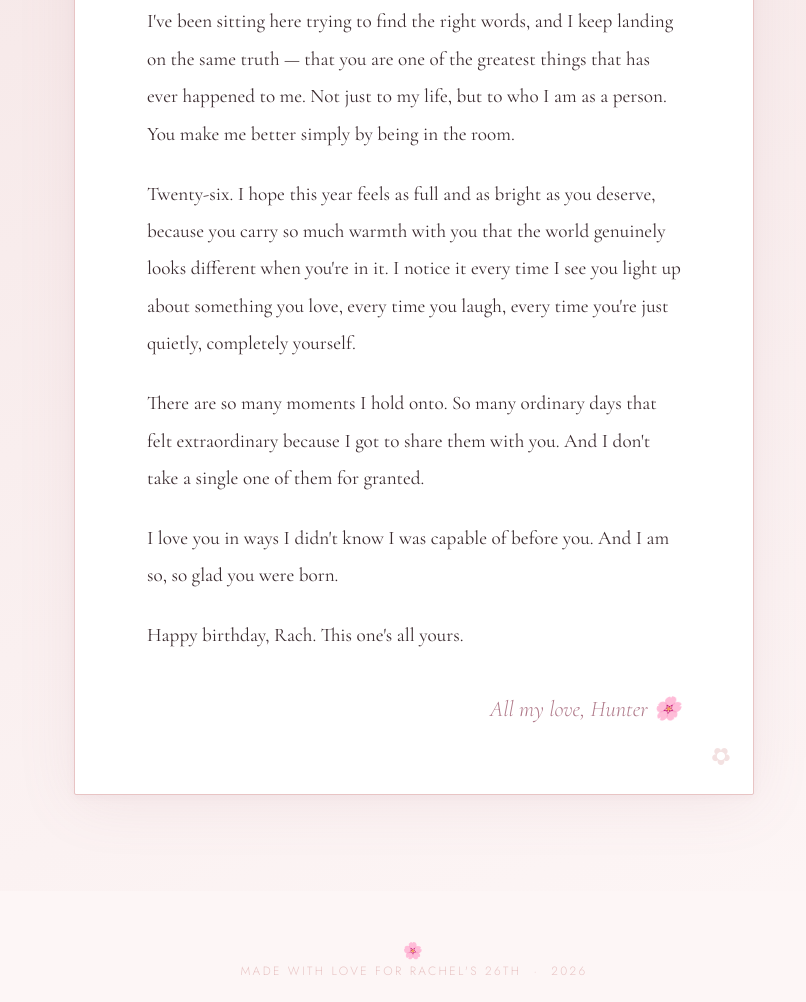
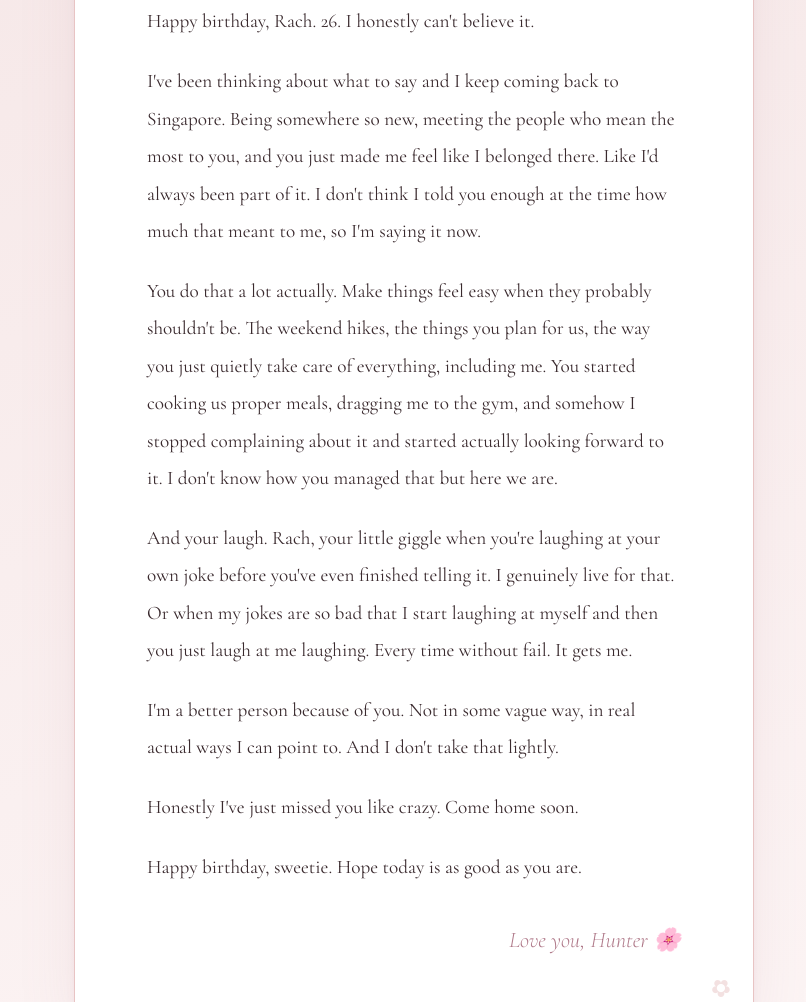
Before and after one commit to huhungosaur/Rachel-birthday, a plain HTML site: page index.html in a window 1280 px wide. Shown: the part 1798-2800 px from the top of the page, without its empty margins (226-1032 px from the left). Drawn offline with nearby package versions, Linux system fonts and the light colour scheme.

Commit message:
Add files via upload

```diff
--- a/index.html
+++ b/index.html
@@ -342,7 +342,7 @@
     <div class="hero-flourish">🌸</div>
     <p class="hero-sub">Happy Birthday</p>
     <h1 class="hero-name">Rachel</h1>
-    <p class="hero-age">Twenty — Six</p>
+    <p class="hero-age">Twenty Six</p>
     <div class="scroll-hint">
       <span>↓</span>
       scroll
@@ -394,24 +394,30 @@
 
       <div class="letter-body">
         <p>
-          I've been sitting here trying to find the right words, and I keep landing on the same truth — that you are one of the greatest things that has ever happened to me. Not just to my life, but to who I am as a person. You make me better simply by being in the room.
+          Happy birthday, Rach. 26. I honestly can't believe it.
         </p>
         <p>
-          Twenty-six. I hope this year feels as full and as bright as you deserve, because you carry so much warmth with you that the world genuinely looks different when you're in it. I notice it every time I see you light up about something you love, every time you laugh, every time you're just quietly, completely yourself.
+          I've been thinking about what to say and I keep coming back to Singapore. Being somewhere so new, meeting the people who mean the most to you, and you just made me feel like I belonged there. Like I'd always been part of it. I don't think I told you enough at the time how much that meant to me, so I'm saying it now.
         </p>
         <p>
-          There are so many moments I hold onto. So many ordinary days that felt extraordinary because I got to share them with you. And I don't take a single one of them for granted.
+          You do that a lot actually. Make things feel easy when they probably shouldn't be. The weekend hikes, the things you plan for us, the way you just quietly take care of everything, including me. You started cooking us proper meals, dragging me to the gym, and somehow I stopped complaining about it and started actually looking forward to it. I don't know how you managed that but here we are.
         </p>
         <p>
-          I love you in ways I didn't know I was capable of before you. And I am so, so glad you were born.
+          And your laugh. Rach, your little giggle when you're laughing at your own joke before you've even finished telling it. I genuinely live for that. Or when my jokes are so bad that I start laughing at myself and then you just laugh at me laughing. Every time without fail. It gets me.
         </p>
         <p>
-          Happy birthday, Rach. This one's all yours.
+          I'm a better person because of you. Not in some vague way, in real actual ways I can point to. And I don't take that lightly.
+        </p>
+        <p>
+          Honestly I've just missed you like crazy. Come home soon.
+        </p>
+        <p>
+          Happy birthday, sweetie. Hope today is as good as you are.
         </p>
       </div>
 
       <div class="letter-sign">
-        All my love, Hunter 🌸
+        Love you, Hunter 🌸
       </div>
     </div>
   </section>
@@ -419,7 +425,7 @@
   <!-- FOOTER -->
   <footer>
     <span>🌸</span><br>
-    Made with love for Rachel's 26th &nbsp;·&nbsp; 2026
+    Made with love for Rachel's 26th &nbsp;·&nbsp; 2025
   </footer>
 
   <script>
```
